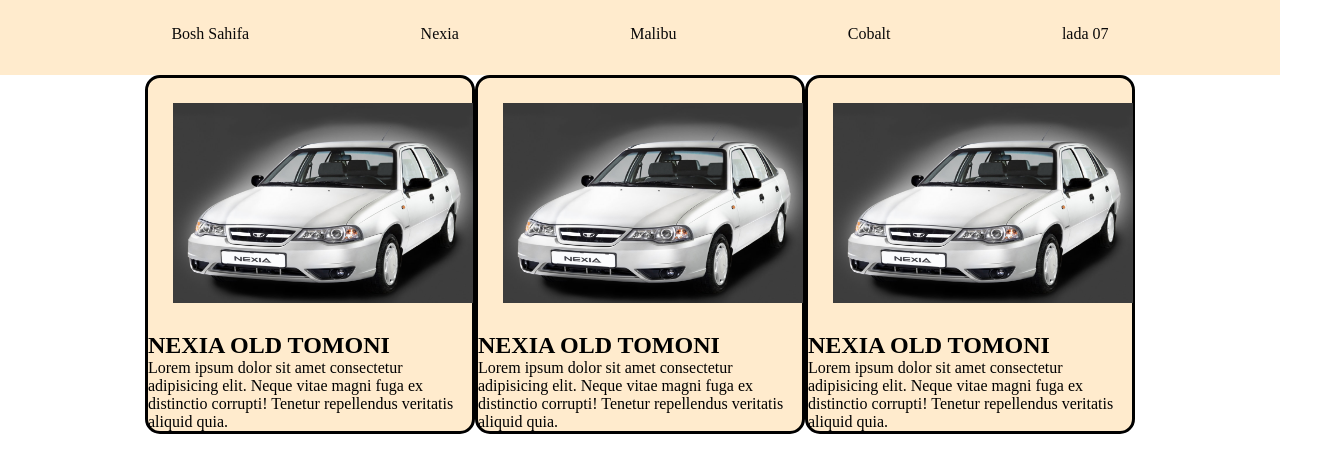
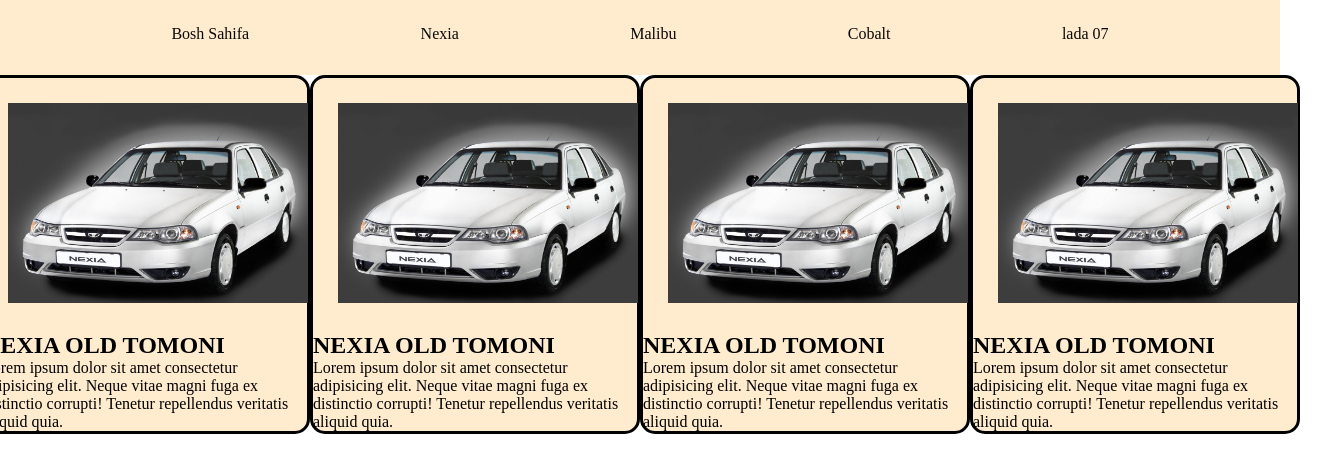
Before and after one commit to 1hpnothing/github-dars, a plain HTML site: page index.html in a window 1280 px wide. Shown: the whole page, 1323 px wide, since content can reach past the window. Drawn offline with Linux system fonts and the light colour scheme.

Commit message:
barselona

```diff
--- a/index.html
+++ b/index.html
@@ -43,6 +43,12 @@
                   <P>Lorem ipsum dolor sit amet consectetur adipisicing elit. Neque vitae magni fuga ex distinctio corrupti! Tenetur repellendus veritatis aliquid quia.</P>
             </div>
 
+            <div class="car-box">
+               <img src="./img/daewoo_nexia_695416.jpg" alt="nexia">
+               <h2>NEXIA OLD TOMONI</h2>
+                  <P>Lorem ipsum dolor sit amet consectetur adipisicing elit. Neque vitae magni fuga ex distinctio corrupti! Tenetur repellendus veritatis aliquid quia.</P>
+            </div>
+
            </div>
 
 
```
